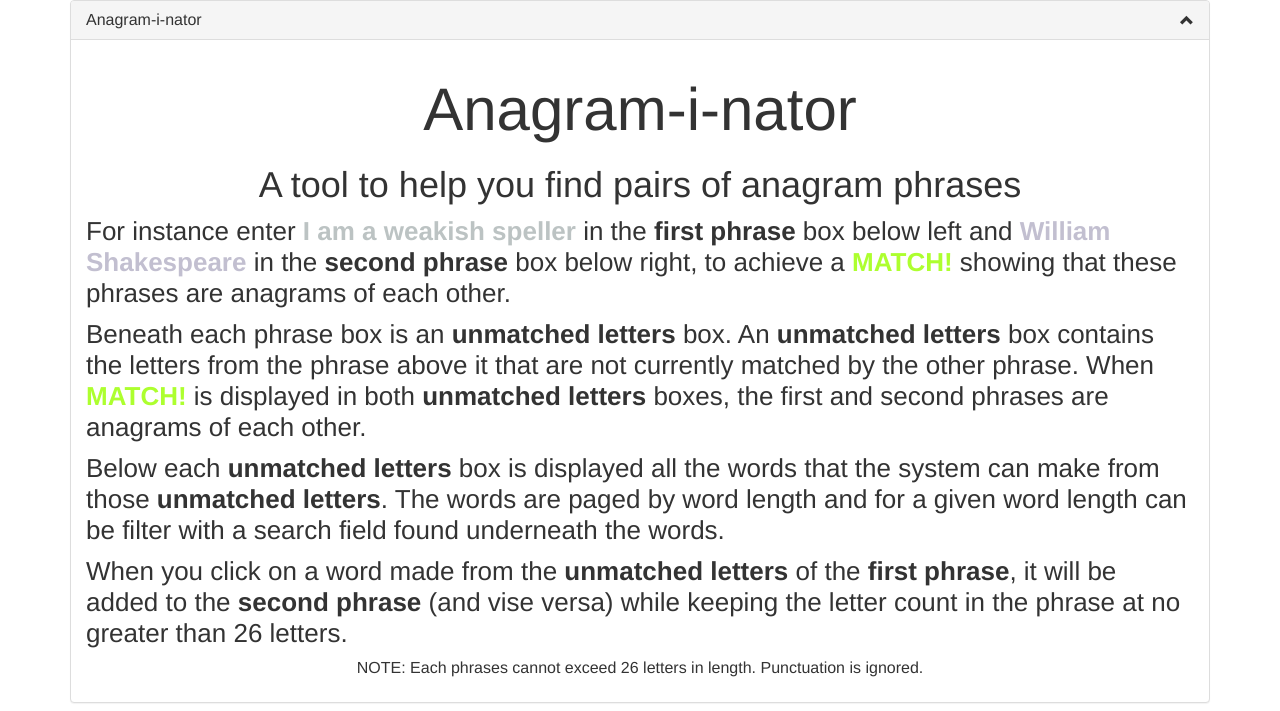
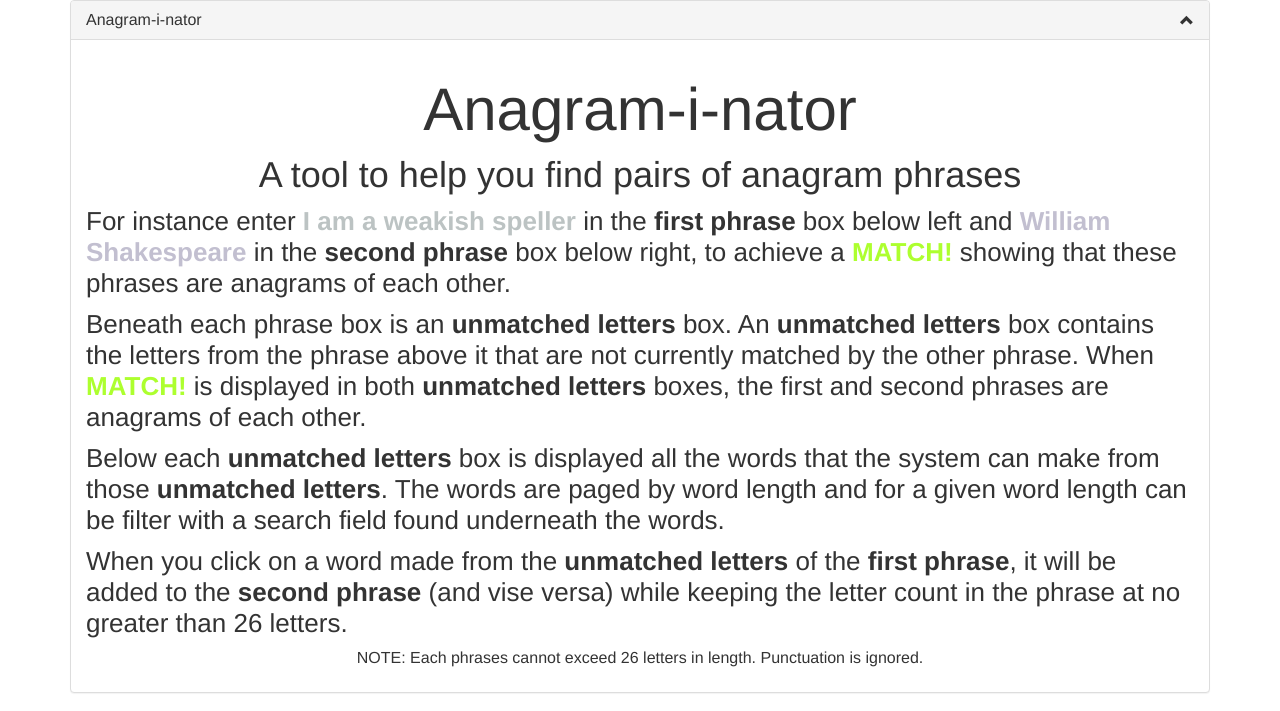
Before and after one commit to joosypigeon/anagram-i-nator, a plain HTML site: page index.html in a window 1280 px wide. Shown: the top 711 px of the page. Drawn offline with nearby package versions, Linux system fonts and the light colour scheme.

Commit message:
Use paragraphs instead of headings.

```diff
--- a/index.html
+++ b/index.html
@@ -26,12 +26,12 @@
                 </div>
                 <div  id="jumbo" class="panel-body collapse in">
                     <h1 class='textxxLarge text-center'>Anagram-i-nator</h1>
-                    <h3 class='textLarge text-center'>A tool to help you find pairs of anagram phrases</h3>
-                    <h4 class='textxxMedium'>For instance enter <span class='firstExample'>I am a weakish speller</span> in the <span class='font-bold'>first phrase</span> box below left and <span class='secondExample'>William Shakespeare</span> in the <span class='font-bold'>second phrase</span> box below right, to achieve a <span class='matchExample'>MATCH!</span> showing that these phrases are anagrams of each other.</h4>
-                    <h4 class='textxxMedium'>Beneath each phrase box is an <span class='font-bold'>unmatched letters</span> box. An <span class='font-bold'>unmatched letters</span> box contains the letters from the phrase above it that are not currently matched by the other phrase. When <span class='matchExample'>MATCH!</span> is displayed in both <span class='font-bold'>unmatched letters</span> boxes, the first and second phrases are anagrams of each other.</h4>
-                    <h4 class='textxxMedium'>Below each <span class='font-bold'>unmatched letters</span> box is displayed all the words that the system can make from those <span class='font-bold'>unmatched letters</span>. The words are paged by word length and for a given word length can be filter with a search field found underneath the words.</h4>
-                    <h4 class='textxxMedium'>When you click on a word made from the <span class='font-bold'>unmatched letters</span> of the <span class='font-bold'>first phrase</span>, it will be added to the <span class='font-bold'>second phrase</span> (and vise versa) while keeping the letter count in the phrase at no greater than 26 letters.</h4>
-                    <h5 class='textMedium text-center'>NOTE: Each phrases cannot exceed 26 letters in length. Punctuation is ignored.</h5>
+                    <p class='textLarge text-center'>A tool to help you find pairs of anagram phrases</p>
+                    <p class='textxxMedium'>For instance enter <span class='firstExample'>I am a weakish speller</span> in the <span class='font-bold'>first phrase</span> box below left and <span class='secondExample'>William Shakespeare</span> in the <span class='font-bold'>second phrase</span> box below right, to achieve a <span class='matchExample'>MATCH!</span> showing that these phrases are anagrams of each other.</p>
+                    <p class='textxxMedium'>Beneath each phrase box is an <span class='font-bold'>unmatched letters</span> box. An <span class='font-bold'>unmatched letters</span> box contains the letters from the phrase above it that are not currently matched by the other phrase. When <span class='matchExample'>MATCH!</span> is displayed in both <span class='font-bold'>unmatched letters</span> boxes, the first and second phrases are anagrams of each other.</p>
+                    <p class='textxxMedium'>Below each <span class='font-bold'>unmatched letters</span> box is displayed all the words that the system can make from those <span class='font-bold'>unmatched letters</span>. The words are paged by word length and for a given word length can be filter with a search field found underneath the words.</p>
+                    <p class='textxxMedium'>When you click on a word made from the <span class='font-bold'>unmatched letters</span> of the <span class='font-bold'>first phrase</span>, it will be added to the <span class='font-bold'>second phrase</span> (and vise versa) while keeping the letter count in the phrase at no greater than 26 letters.</p>
+                    <p class='textMedium text-center'>NOTE: Each phrases cannot exceed 26 letters in length. Punctuation is ignored.</p>
                 </div>
             </div>
         </header>
```
